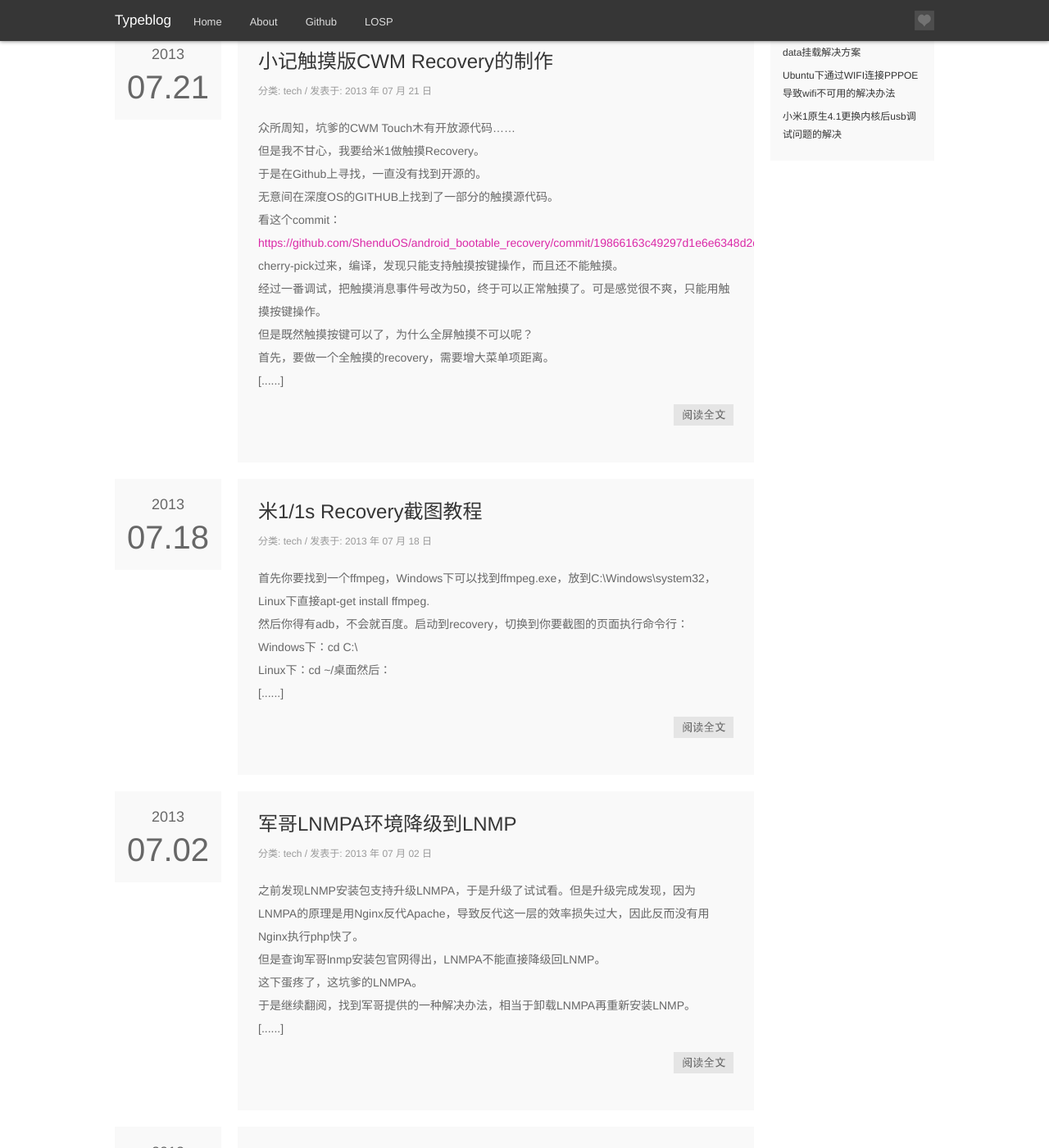
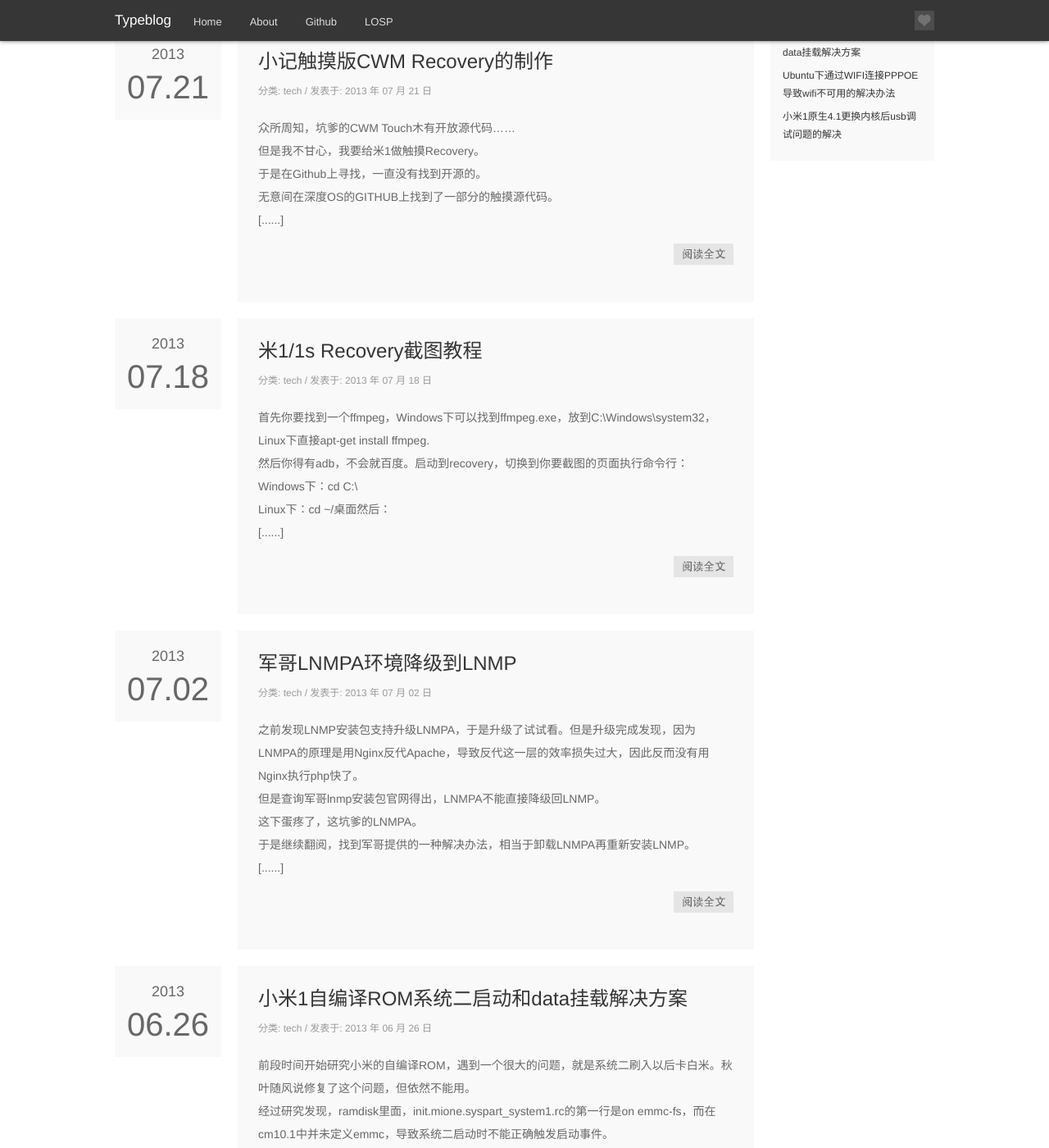
Before and after one commit to slanterns-fork/Blog, a Jekyll site: the page built from index.html, in a window 1280 px wide and 1400 px high, scrolled down 421 px. Shown: the whole window at 82% size. Built offline with Jekyll 4.4.1, drawn with Linux system fonts in a browser that asks for light colours; the list of posts is cut into pages by our own code.

Commit message:
update style

```diff
--- a/_posts/tech/2013-07-21-record-making-cwm-touch.md
+++ b/_posts/tech/2013-07-21-record-making-cwm-touch.md
@@ -2,13 +2,13 @@
 layout: default
 title: 小记触摸版CWM Recovery的制作
 category: tech
-summary: 众所周知，坑爹的CWM Touch木有开放源代码……<br />但是我不甘心，我要给米1做触摸Recovery。<br />于是在Github上寻找，一直没有找到开源的。<br />无意间在深度OS的GITHUB上找到了一部分的触摸源代码。<br />看这个commit：<a href="https://github.com/ShenduOS/android_bootable_recovery/commit/19866163c49297d1e6e6348d2db2aa38cac7ce55">https://github.com/ShenduOS/android_bootable_recovery/commit/19866163c49297d1e6e6348d2db2aa38cac7ce55</a><br />cherry-pick过来，编译，发现只能支持触摸按键操作，而且还不能触摸。<br />经过一番调试，把触摸消息事件号改为50，终于可以正常触摸了。可是感觉很不爽，只能用触摸按键操作。<br />但是既然触摸按键可以了，为什么全屏触摸不可以呢？<br />首先，要做一个全触摸的recovery，需要增大菜单项距离。
+summary: 众所周知，坑爹的CWM Touch木有开放源代码……<br />但是我不甘心，我要给米1做触摸Recovery。<br />于是在Github上寻找，一直没有找到开源的。<br />无意间在深度OS的GITHUB上找到了一部分的触摸源代码。
 ---
 众所周知，坑爹的CWM Touch木有开放源代码……<br />
 但是我不甘心，我要给米1做触摸Recovery。<br />
 于是在Github上寻找，一直没有找到开源的。<br />
 无意间在深度OS的GITHUB上找到了一部分的触摸源代码。<br />
-看这个commit：<a href="https://github.com/ShenduOS/android_bootable_recovery/commit/19866163c49297d1e6e6348d2db2aa38cac7ce55">https://github.com/ShenduOS/android_bootable_recovery/commit/19866163c49297d1e6e6348d2db2aa38cac7ce55</a><br />
+看这个commit：<https://github.com/ShenduOS/android_bootable_recovery/commit/19866163c49297d1e6e6348d2db2aa38cac7ce55><br />
 cherry-pick过来，编译，发现只能支持触摸按键操作，而且还不能触摸。<br />
 经过一番调试，把触摸消息事件号改为50，终于可以正常触摸了。可是感觉很不爽，只能用触摸按键操作。<br />
 但是既然触摸按键可以了，为什么全屏触摸不可以呢？<br />
--- a/index.html
+++ b/index.html
@@ -17,14 +17,24 @@
             {% endfor %}
                 <nav class="pagenavi">
                 {% if paginator.previous_page %}
-                <a href="{{ paginator.previous_page_path }}">上一页</a>
+                <a href="{{ site.baseurl }}" class="extend">«</a>
+                <a href="{{ paginator.previous_page_path }}">‹</a>
+                {% endif %}
+                {% if paginator.page == 1 %}
+                <a href="{{ site.baseurl }}" class="current">1</a>
                 {% else %}
-                <a href='javascript:alert("到头啦!")' >上一页</a>
+                <a href="{{ site.baseurl }}">1</a>
                 {% endif %}
+                {% for count in (2..paginator.total_pages) %}
+                {% if count == paginator.page %}
+                <a href="{{ site.baseurl }}page{{ count }}" class="current">{{ count }}</a>
+                {% else %}
+                <a href="{{ site.baseurl }}page{{ count }}">{{ count }}</a>
+                {% endif %}
+                {% endfor %}
                 {% if paginator.next_page %}
-                <a href="{{ paginator.next_page_path }}">下一页</a>
-                {% else %}
-                <a href='javascript:alert("到头啦!")' >下一页</a>
+                <a href="{{ paginator.next_page_path }}">›</a>
+                <a href="{{ site.baseurl }}page{{ paginator.total_pages }}" class="extend">»</a>
                 {% endif %}
                 </nav>
         </section>
```
Also changed, not shown: _posts/life/2013-08-08-hello-world.md (+1 -1 lines).
